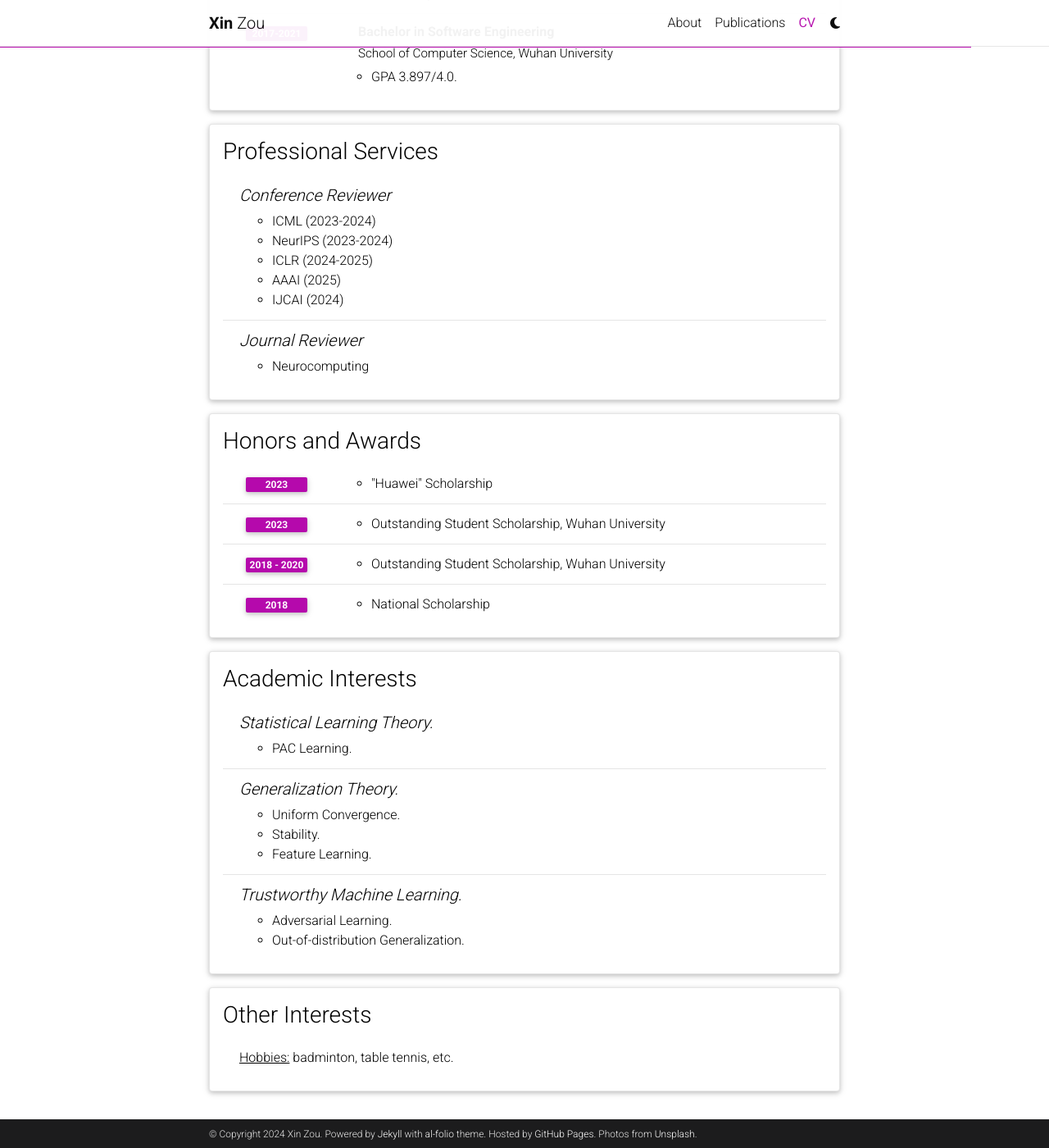
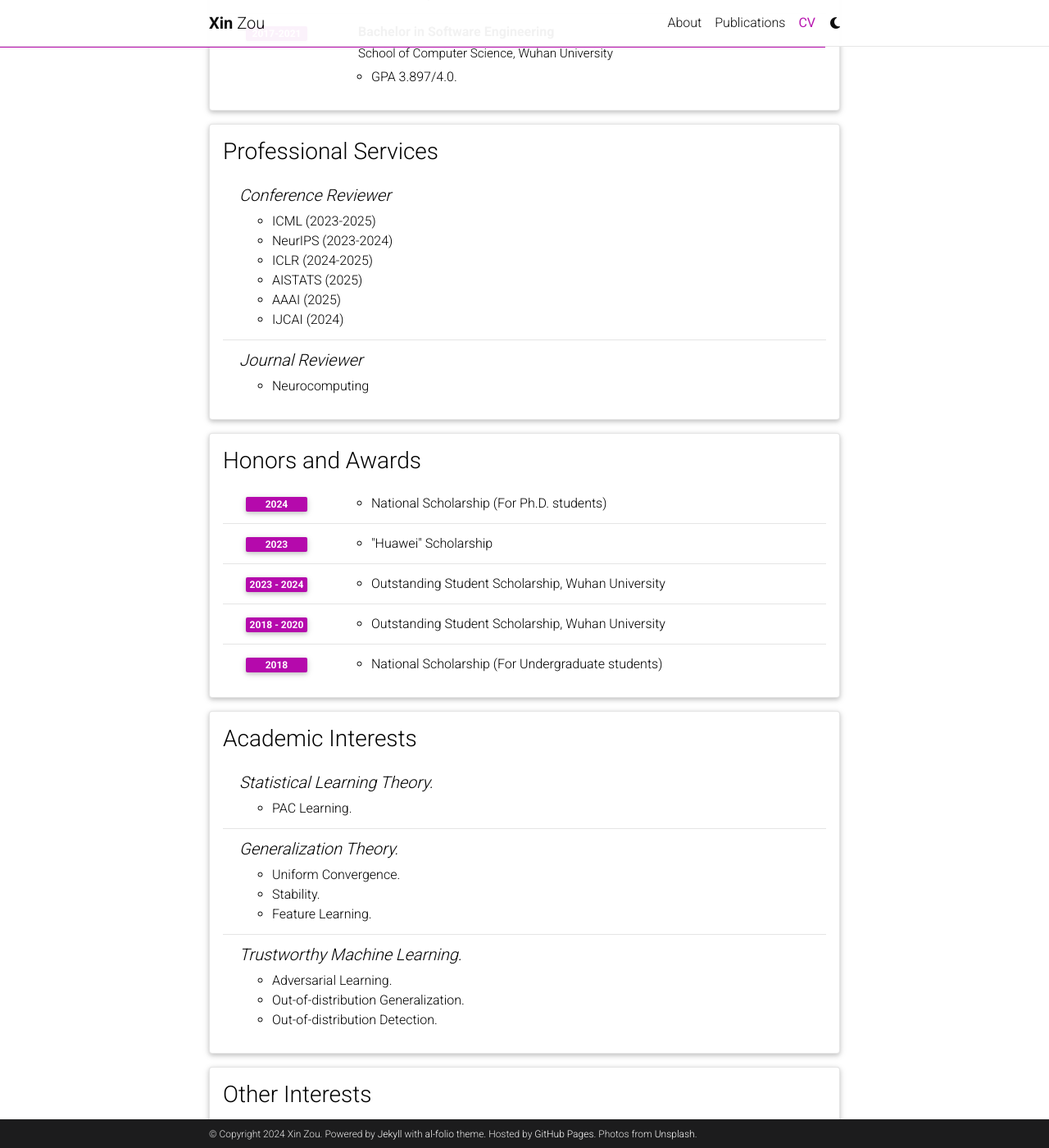
Before and after one commit to ZouXinn/ZouXinn.github.io, a Jekyll site: the page built from _pages/cv.md, in a window 1280 px wide and 1400 px high, scrolled down 509 px. Shown: the whole window at 82% size. Built offline with Jekyll 4.4.1, drawn with Linux system fonts in a browser that asks for light colours; comment, search, counter and statistics services are not loaded; a style sheet for code colours, icons or effects is not loaded.

Commit message:
add more infomation about the pubs and add new reviewer infomation

```diff
--- a/_data/cv.yml
+++ b/_data/cv.yml
@@ -58,9 +58,10 @@
   contents:
     - title: Conference Reviewer
       items:
-      - ICML (2023-2024)
+      - ICML (2023-2025)
       - NeurIPS (2023-2024)
       - ICLR (2024-2025)
+      - AISTATS (2025)
       - AAAI (2025)
       - IJCAI (2024)
 
@@ -71,10 +72,13 @@
 - title: Honors and Awards
   type: time_table
   contents:
+    - year: 2024
+      items:
+        - National Scholarship (For Ph.D. students)
     - year: 2023
       items:
         - "&quot;Huawei&quot; Scholarship"
-    - year: 2023
+    - year: 2023 - 2024
       items:
         - Outstanding Student Scholarship, Wuhan University
     - year: 2018 - 2020
@@ -82,7 +86,7 @@
         - Outstanding Student Scholarship, Wuhan University
     - year: 2018
       items:
-        - National Scholarship
+        - National Scholarship (For Undergraduate students)
 
 - title: Academic Interests
   type: nested_list
@@ -99,6 +103,7 @@
       items:
         - Adversarial Learning.
         - Out-of-distribution Generalization.
+        - Out-of-distribution Detection.
 
 - title: Other Interests
   type: list
```
Also changed, not shown: _bibliography/papers.bib (+7 -1 lines).
